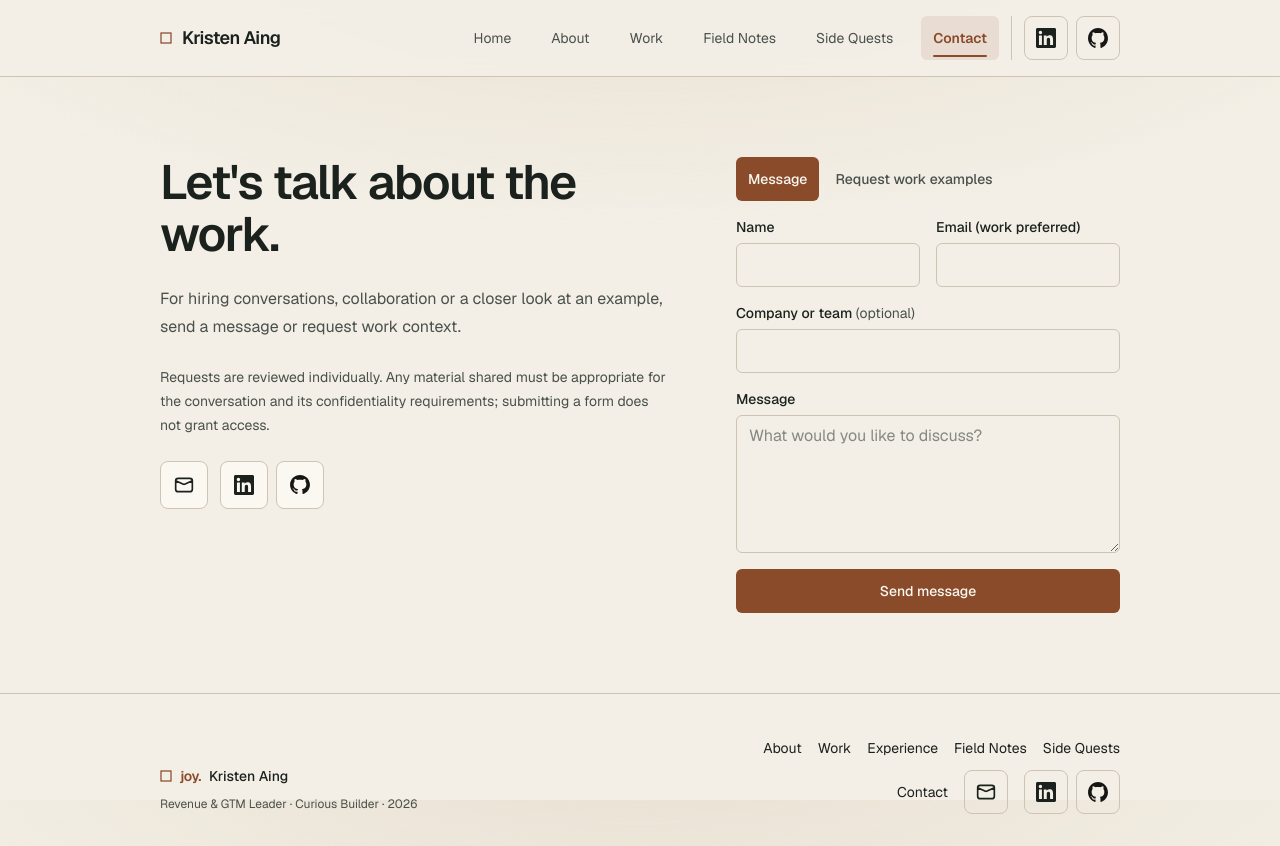
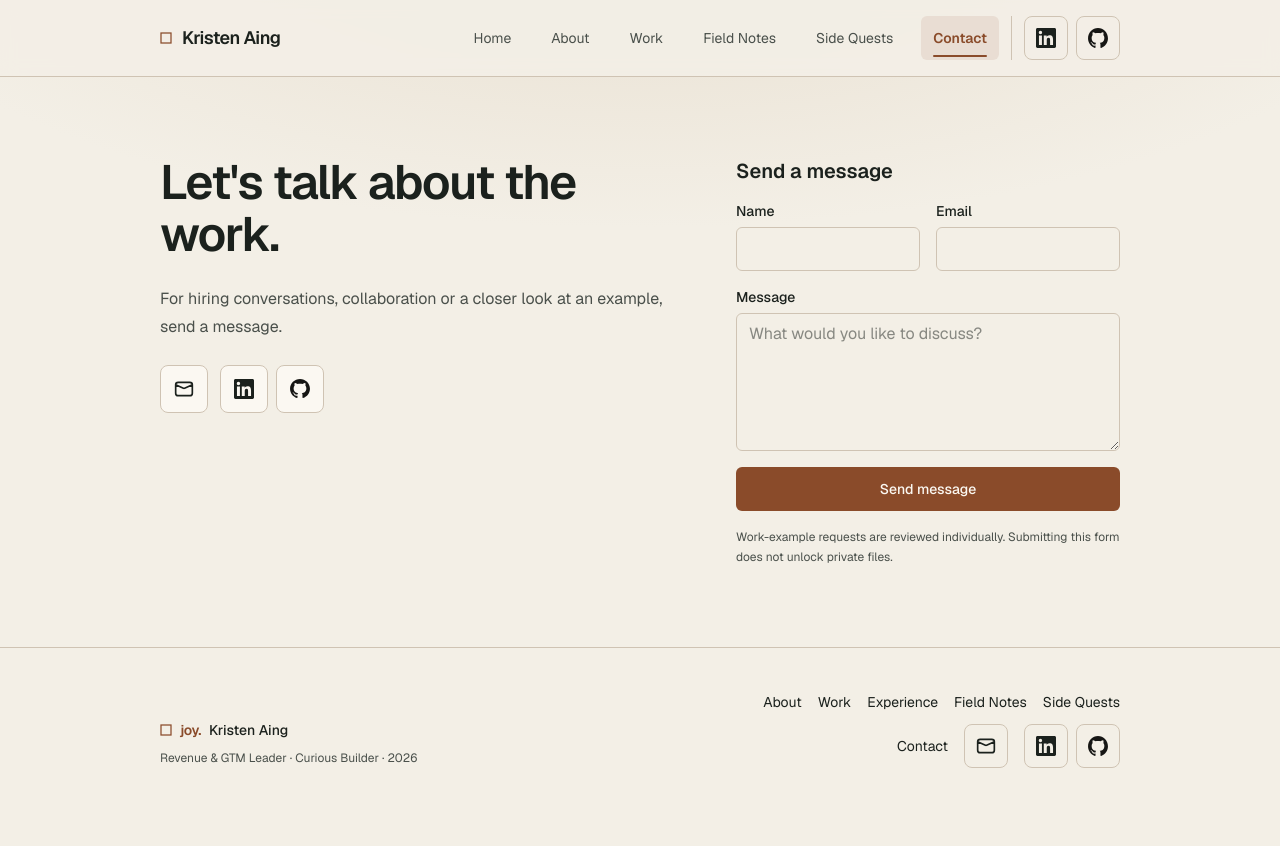
Before and after one commit to heyfunwhoa/byjoyaing-portfolio, a Next.js app: page /contact in a window 1280 px wide. After the commit the page ends 800 px from the top, so only its background shows below. Built offline with nearby package versions, Linux system fonts and the light colour scheme.

Commit message:
Simplify Contact to one form with editable project context

```diff
--- a/app/contact/page.tsx
+++ b/app/contact/page.tsx
@@ -28,8 +28,8 @@ export default async function ContactPage({
           <h1 className="max-w-xl font-display text-4xl leading-[1.08] tracking-tight sm:text-5xl">
             Let&apos;s talk about the work.
           </h1>
-          <p className="max-w-xl text-base leading-7 text-muted">For hiring conversations, collaboration or a closer look at an example, send a message or request work context.</p>
-          <p className="max-w-xl text-sm leading-6 text-muted">Requests are reviewed individually. Any material shared must be appropriate for the conversation and its confidentiality requirements; submitting a form does not grant access.</p>
+          <p className="max-w-xl text-base leading-7 text-muted">For hiring conversations, collaboration or a closer look at an example, send a message.</p>
+
           <div
             role="group"
             aria-label="Contact links"
--- a/app/inquiry-form.tsx
+++ b/app/inquiry-form.tsx
@@ -1,52 +1,21 @@
 "use client";
 
-import { formatWorkRequest } from "@/lib/playbook-request";
 import { PUBLIC_CONTACT_EMAIL } from "@/lib/portfolio/public-contact";
 import {
   useEffect,
   useRef,
   useState,
-  useSyncExternalStore,
   type FormEvent,
 } from "react";
 
 type Status = "idle" | "sending" | "sent" | "error";
-type Mode = "message" | "access";
 
 const fieldClass =
   "h-11 rounded-md border border-border bg-background px-3 text-base text-foreground outline-none focus:border-accent";
 
-const focusOptions = [
-  "Enterprise selling and deal strategy",
-  "Coaching, onboarding and enablement",
-  "Competitive intelligence and GTM systems",
-  "Broader leadership fit",
-] as const;
-
-function subscribeToHash(onStoreChange: () => void) {
-  window.addEventListener("hashchange", onStoreChange);
-  window.addEventListener("popstate", onStoreChange);
-  return () => {
-    window.removeEventListener("hashchange", onStoreChange);
-    window.removeEventListener("popstate", onStoreChange);
-  };
-}
-
-function modeFromHash(defaultMode: Mode): Mode {
-  if (window.location.hash === "#access") return "access";
-  if (window.location.hash === "#write") return "message";
-  return defaultMode;
-}
-
 export function InquiryForm({
   selectedPlaybook,
 }: { selectedPlaybook?: string } = {}) {
-  const defaultMode: Mode = selectedPlaybook ? "access" : "message";
-  const mode = useSyncExternalStore(
-    subscribeToHash,
-    () => modeFromHash(defaultMode),
-    () => defaultMode,
-  );
   const [status, setStatus] = useState<Status>("idle");
   const [message, setMessage] = useState("");
   const startedAt = useRef(0);
@@ -55,23 +24,11 @@ export function InquiryForm({
     startedAt.current = Date.now();
   }, []);
 
-  function chooseMode(next: Mode) {
-    const hash = next === "access" ? "#access" : "#write";
-    if (window.location.hash !== hash) {
-      const nextUrl = `${window.location.pathname}${window.location.search}${hash}`;
-      window.history.pushState(null, "", nextUrl);
-      window.dispatchEvent(new HashChangeEvent("hashchange"));
-    }
-    setStatus("idle");
-    setMessage("");
-  }
-
   async function onSubmit(event: FormEvent<HTMLFormElement>) {
     event.preventDefault();
     const form = event.currentTarget;
     const data = new FormData(form);
     const note = String(data.get("message") ?? "");
-    const focus = String(data.get("sampleFocus") ?? "General");
 
     setStatus("sending");
     setMessage("");
@@ -83,11 +40,7 @@ export function InquiryForm({
         body: JSON.stringify({
           name: data.get("name"),
           email: data.get("email"),
-          company: data.get("company"),
-          message:
-            mode === "access"
-              ? formatWorkRequest(focus, note, selectedPlaybook)
-              : note,
+          message: note,
           website: data.get("website"),
           startedAt: startedAt.current,
         }),
@@ -104,11 +57,7 @@ export function InquiryForm({
 
       form.reset();
       setStatus("sent");
-      setMessage(
-        mode === "access"
-          ? "Request sent. I’ll review it and follow up if I can share an appropriate example. This does not unlock private files."
-          : "Message sent. I’ll reply if I can help.",
-      );
+      setMessage("Message sent. I’ll reply if I can help.");
     } catch {
       setStatus("error");
       setMessage(
@@ -122,48 +71,9 @@ export function InquiryForm({
       id="write"
       onSubmit={onSubmit}
       data-ph-no-autocapture=""
-      className="relative flex max-w-xl flex-col gap-4 lg:max-w-none"
+      className="relative scroll-mt-24 flex max-w-xl flex-col gap-4 lg:max-w-none"
     >
-      <div
-        id="access"
-        className="flex scroll-mt-24 flex-wrap gap-1"
-        role="group"
-        aria-label="Contact type"
-      >
-        {(
-          [
-            ["message", "Message"],
-            ["access", "Request work examples"],
-          ] as const
-        ).map(([value, label]) => (
-          <button
-            key={value}
-            type="button"
-            aria-pressed={mode === value}
-            onClick={() => chooseMode(value)}
-            className={
-              mode === value
-                ? "inline-flex min-h-11 items-center rounded-md bg-accent px-3 text-sm font-medium text-accent-foreground"
-                : "inline-flex min-h-11 items-center rounded-md px-3 text-sm font-medium text-muted hover:text-foreground"
-            }
-          >
-            {label}
-          </button>
-        ))}
-      </div>
-      {mode === "access" && selectedPlaybook ? (
-        <p className="rounded-lg border border-border bg-card p-3 text-sm font-medium">
-          Requested walkthrough: {selectedPlaybook}
-        </p>
-      ) : null}
-      {mode === "access" ? (
-        <p className="text-base leading-7 text-muted">
-          Tell me what you’re evaluating and which examples would help. I’ll
-          review your request and follow up with appropriate, sanitized
-          materials where available. Please leave out confidential company or
-          customer information.
-        </p>
-      ) : null}
+      <h2 id="access" className="scroll-mt-24 text-xl font-semibold">Send a message</h2>
       <div className="hidden" aria-hidden="true">
         <label>
           Website
@@ -173,72 +83,22 @@ export function InquiryForm({
       <div className="grid gap-4 sm:grid-cols-2">
         <label className="flex flex-col gap-1.5 text-sm">
           <span className="font-medium text-foreground">Name</span>
-          <input
-            required
-            name="name"
-            autoComplete="name"
-            className={fieldClass}
-          />
+          <input required name="name" autoComplete="name" className={fieldClass} />
         </label>
         <label className="flex flex-col gap-1.5 text-sm">
-          <span className="font-medium text-foreground">
-            Email (work preferred)
-          </span>
-          <input
-            required
-            name="email"
-            type="email"
-            autoComplete="email"
-            className={fieldClass}
-          />
+          <span className="font-medium text-foreground">Email</span>
+          <input required name="email" type="email" autoComplete="email" className={fieldClass} />
         </label>
       </div>
       <label className="flex flex-col gap-1.5 text-sm">
-        <span className="font-medium text-foreground">
-          Company or team{" "}
-          <span className="font-normal text-muted">(optional)</span>
-        </span>
-        <input
-          name="company"
-          autoComplete="organization"
-          className={fieldClass}
-        />
-      </label>
-      {mode === "access" ? (
-        <label className="flex flex-col gap-1.5 text-sm">
-          <span className="font-medium text-foreground">
-            Which work would help you evaluate fit?
-          </span>
-          <select
-            name="sampleFocus"
-            required
-            defaultValue={selectedPlaybook ? focusOptions[0] : ""}
-            className={fieldClass}
-          >
-            <option value="" disabled>
-              Select a focus
-            </option>
-            {focusOptions.map((option) => (
-              <option key={option} value={option}>
-                {option}
-              </option>
-            ))}
-          </select>
-        </label>
-      ) : null}
-      <label className="flex flex-col gap-1.5 text-sm">
-        <span className="font-medium text-foreground">
-          {mode === "access" ? "What are you evaluating?" : "Message"}
-        </span>
+        <span className="font-medium text-foreground">Message</span>
         <textarea
           required
           minLength={8}
           name="message"
-          placeholder={
-            mode === "access"
-              ? "For example: We’re hiring a sales leader and would like to understand your approach to coaching and onboarding. A sanitized example or walkthrough would help."
-              : "What would you like to discuss?"
-          }
+          key={selectedPlaybook ?? "general"}
+          defaultValue={selectedPlaybook ? `I'd like to learn more about ${selectedPlaybook}. ` : ""}
+          placeholder="What would you like to discuss?"
           rows={5}
           className="rounded-md border border-border bg-background px-3 py-2 text-base text-foreground outline-none focus:border-accent"
         />
@@ -248,19 +108,11 @@ export function InquiryForm({
         disabled={status === "sending"}
         className="inline-flex h-11 items-center justify-center rounded-md bg-accent px-5 text-sm font-medium text-accent-foreground transition-opacity hover:opacity-90 disabled:opacity-50"
       >
-        {status === "sending"
-          ? "Sending…"
-          : mode === "access"
-            ? "Request work examples"
-            : "Send message"}
+        {status === "sending" ? "Sending…" : "Send message"}
       </button>
-      {mode === "access" ? (
-        <p className="text-xs leading-5 text-muted">
-          I review each request before deciding what to share. Submitting this
-          form does not unlock private files or guarantee that a particular
-          sample is available.
-        </p>
-      ) : null}
+      <p className="text-xs leading-5 text-muted">
+        Work-example requests are reviewed individually. Submitting this form does not unlock private files.
+      </p>
       {message ? (
         <p
           className={`text-sm leading-6 ${status === "error" ? "font-medium text-foreground" : "text-muted"}`}
```
Also changed, not shown: 3 other files (tests, documents, lock files or other folders).
